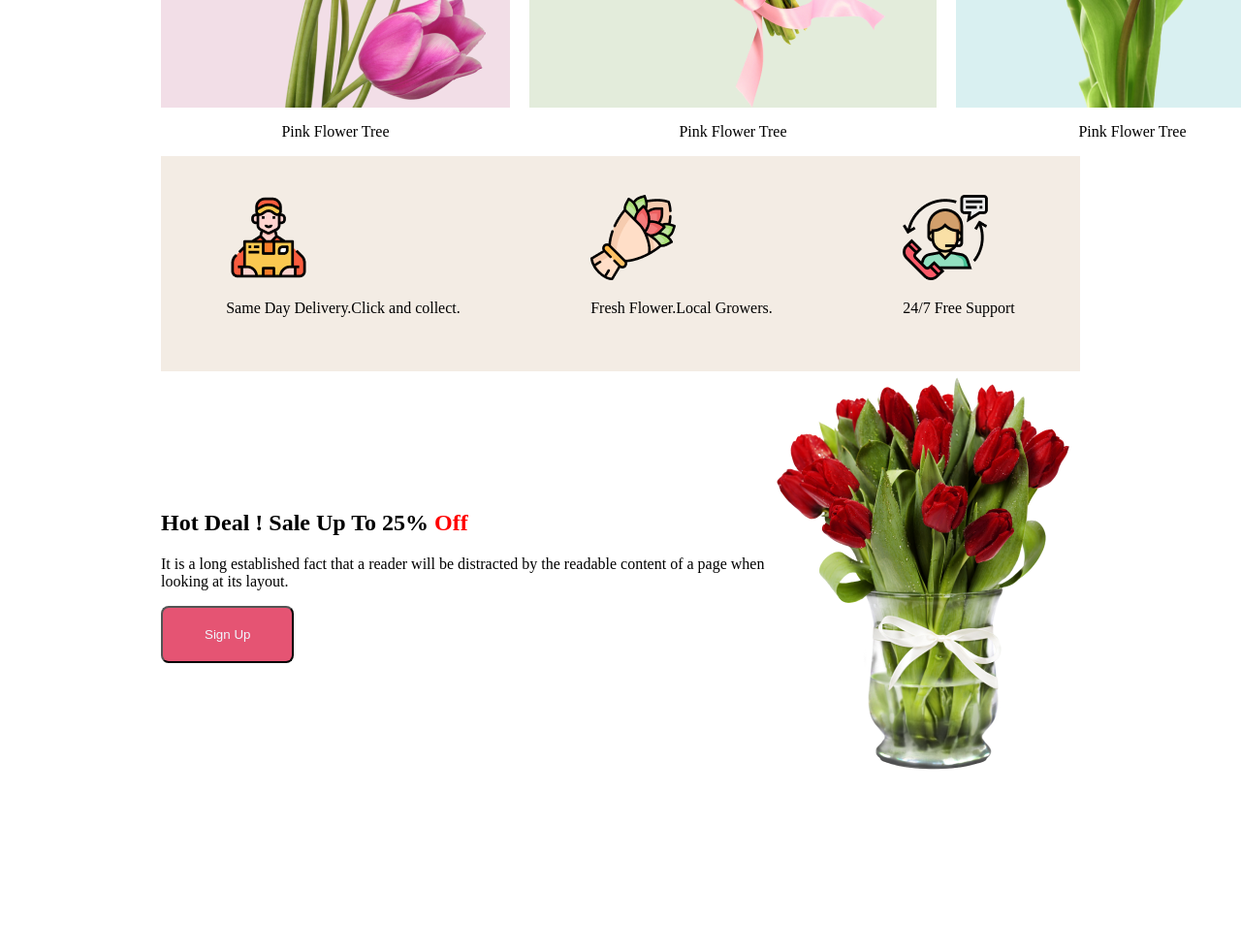
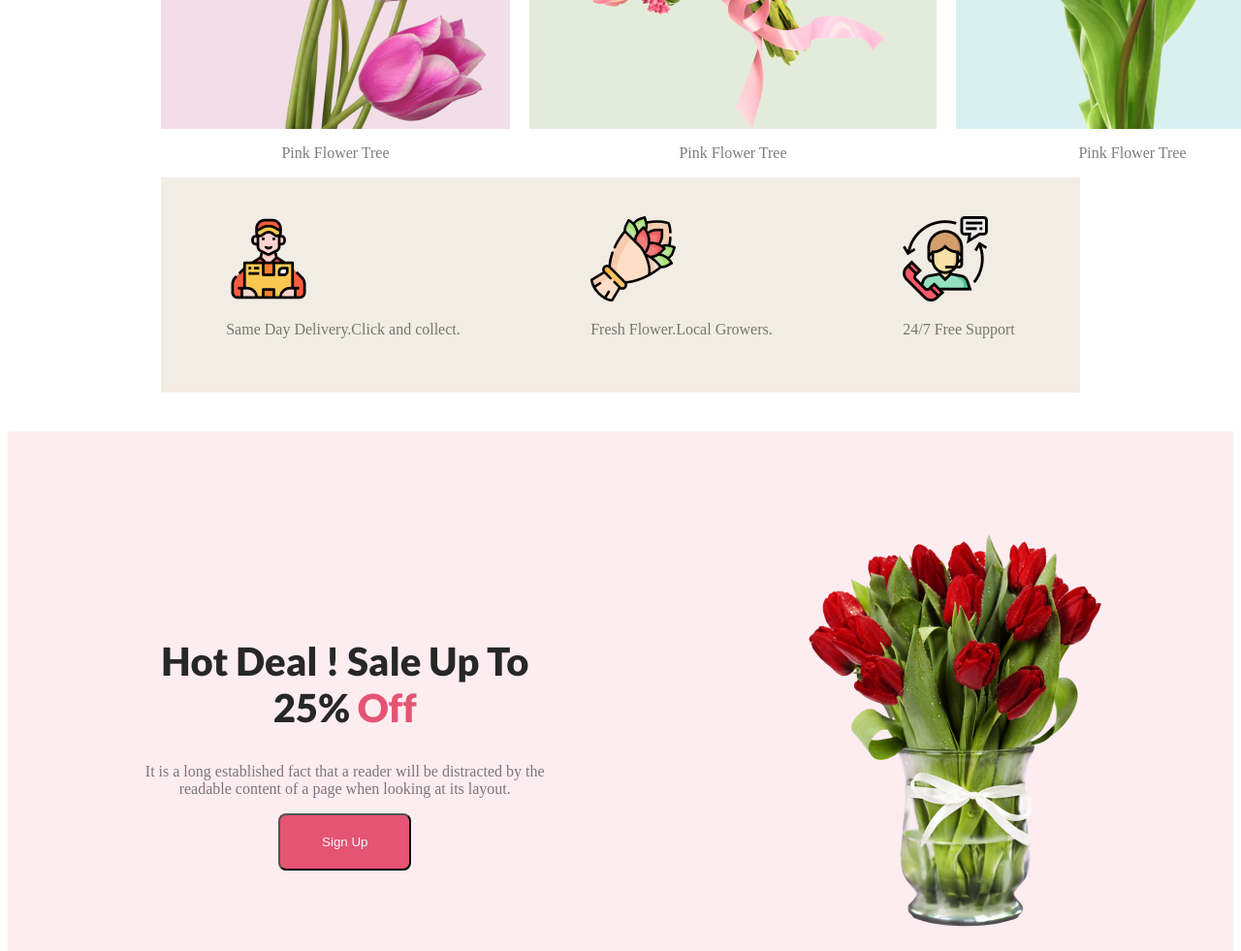
Before and after one commit to Nipunm342/FLOWER-SHOP, a plain HTML site: page index.html in a window 1280 px wide. Shown: the part 1500-2481 px from the top of the page at 97% size. Before the commit the page ends 2315 px from the top, so only its background shows below. Drawn offline with Linux system fonts and the light colour scheme.

Commit message:
added hot deal section

```diff
--- a/index.html
+++ b/index.html
@@ -26,7 +26,7 @@
       </div>
     </div>
   </header>
-  ,
+
   <section id="featured">
     <div class="container">
       <div class="section-heading">
@@ -80,12 +80,14 @@
     <div class="hot-deal-main">
       <div class="hot-deal-text">
       <h2>Hot Deal ! Sale Up To 25% <span class="important">Off</span></h2>
-      <p>It is a long established fact that a reader will be distracted by the readable content of a page when looking
+      <p>It is a long established fact that a reader will be distracted by the<br>readable content of a page when looking
         at its layout.</p>
         <button>Sign Up</button>
       </div>
-    </div>
+
     <div class="hot-deal-img"><img src="images/pngwing 8.png" alt=""></div>
+  </div>
+
   </section>
 </body>
 
--- a/style.css
+++ b/style.css
@@ -1,7 +1,9 @@
 @import url('https://fonts.googleapis.com/css2?family=Lato:ital,wght@0,100;0,300;0,400;0,700;0,900;1,100;1,300;1,400;1,700;1,900&display=swap');
 
-header {
+header,
+#hot-deal {
     background-color: rgba(229, 84, 115, 0.1);
+    margin-bottom: 40px;
 }
 
 .container {
@@ -75,7 +77,6 @@ button:hover {
 
 .flower-img {
     background-color: antiquewhite;
-
     padding: 30px 25px 0;
     height: 500px;
     display: flex;
@@ -102,7 +103,6 @@ button:hover {
 
 .delivery {
 
-
     display: flex;
     justify-content: space-between;
     align-items: center;
@@ -117,19 +117,52 @@ button:hover {
     padding-bottom: 40px;
     justify-content: space-around;
     background-color: rgb(243, 236, 228);
+
+    justify-content: space-around;
+    align-items: center;
+    margin-bottom: 40px;
+
 }
 
-#hot-deal {
-    display: flex;
-    align-items: center;
-    justify-content: space-around;
-    max-width: 75%;
-    width: 1440px;
-    margin: 0 auto;
+#hot-deal .hot-deal-text h2 {
+    max-width: 445px;
+    font-family: Lato;
+    font-size: 40px;
+    font-style: normal;
+    font-weight: 800;
+    line-height: normal;
+    color: #272727;
+
 }
 
-#hot-deal .hot-deal-text {}
+#hot-deal .hot-deal-img {
+    max-width: 318px;
+}
+
+.hot-deal-main {
+    display: flex;
+    justify-content: space-around;
+    padding: 100px 0;
+
+}
+
+#hot-deal.hot-deal-text {
+    width: 75%;
+    max-width: 550px;
+
+
+}
+
+.hot-deal-text {
+    text-align: center;
+    padding: 80px 0;;
+}
+
 
 .important {
-    color: red;
+    color: #E55473;
 }
+
+p {
+    color: rgba(39, 39, 39, 0.6);
+}
```
